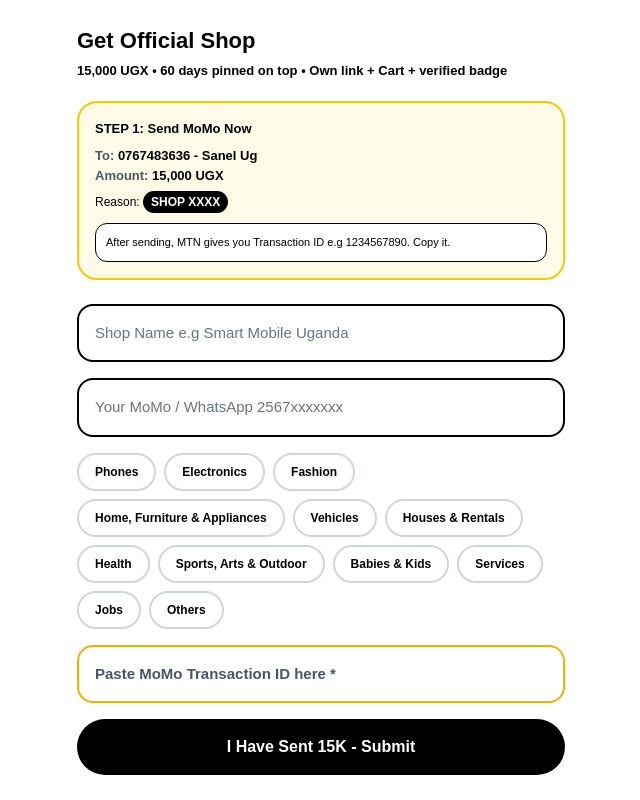
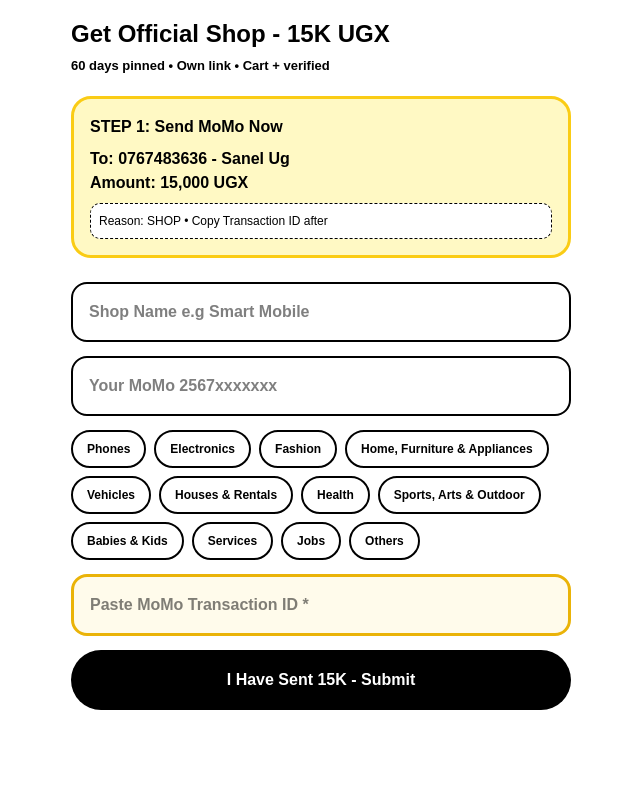
Before and after one commit to ssekanjakko-bot/Sanell, a Next.js app: page /create-shop in a window 1280 px wide. Shown: the whole page, without its empty margins (319-959 px from the left). Built offline with nearby package versions, Linux system fonts and the light colour scheme; no server answers.

Commit message:
Update page.tsx

```diff
--- a/app/create-shop/page.tsx
+++ b/app/create-shop/page.tsx
@@ -7,90 +7,39 @@
 const CATS = ['Phones','Electronics','Fashion','Home, Furniture & Appliances','Vehicles','Houses & Rentals','Health','Sports, Arts & Outdoor','Babies & Kids','Services','Jobs','Others']
 
 export default function CreateShop(){
-  const [user, setUser] = useState<any>(null)
-  const [name, setName] = useState('')
-  const [momo, setMomo] = useState('')
-  const [cats, setCats] = useState<string[]>([])
-  const [txId, setTxId] = useState('')
-  const [loading, setLoading] = useState(false)
+  const [user,setUser]=useState<any>(null)
+  const [name,setName]=useState('')
+  const [momo,setMomo]=useState('')
+  const [cats,setCats]=useState<string[]>([])
+  const [txId,setTxId]=useState('')
+  const [loading,setLoading]=useState(false)
+  useEffect(()=>{const u=onAuthStateChanged(auth,setUser);return()=>u()},[])
+  const toggle=(c:string)=>{ if(cats.includes(c)) setCats(cats.filter(x=>x!==c)); else{ if(cats.length>=2) return alert("Max 2"); setCats([...cats,c]) } }
+  const submit=async(e:any)=>{ e.preventDefault(); if(!user) return alert("Login"); await addDoc(collection(db,'shop_requests'),{sellerId:user.uid,sellerEmail:user.email,shopName:name,whatsapp:momo,categories:cats,amount:15000,momoTxId:txId,status:'pending',createdAt:serverTimestamp()}); alert("Sent! Verify in 5 mins"); location.href="/sell" }
 
-  useEffect(()=>{ const unsub = onAuthStateChanged(auth, u=>setUser(u)); return ()=>unsub() },[])
-
-  const toggleCat = (c:string)=>{
-    if(cats.includes(c)) setCats(cats.filter(x=>x!==c))
-    else { if(cats.length>=2) return alert("Max 2"); setCats([...cats,c]) }
-  }
-
-  const submit = async (e:any)=>{
-    e.preventDefault()
-    if(!user) return alert("Login first")
-    if(!txId.trim()) return alert("Paste MoMo Tx ID")
-    setLoading(true)
-    await addDoc(collection(db,'shop_requests'),{
-      sellerId: user.uid,
-      sellerEmail: user.email,
-      shopName: name,
-      whatsapp: momo,
-      categories: cats,
-      amount: 15000,
-      momoTxId: txId.trim(),
-      status: 'pending',
-      createdAt: serverTimestamp()
-    })
-    setLoading(false)
-    alert("✅ Request sent. We verify 15K then activate 5-15 mins.")
-    window.location.href="/sell"
-  }
+  const inputStyle = {background:'#ffffff', border:'2px solid #000000', color:'#000000', padding:'16px', borderRadius:'16px', width:'100%', fontSize:'16px', fontWeight:'600'} as any
 
   return (
-    <div className="min-h-screen bg-white text-black">
-      <div className="max-w-[520px] mx-auto p-4">
+    <div style={{minHeight:'100vh', background:'#ffffff', color:'#000000', padding:'16px'}}>
+      <div style={{maxWidth:'500px', margin:'0 auto'}}>
+        <h1 style={{fontWeight:'900', fontSize:'24px', color:'#000'}}>Get Official Shop - 15K UGX</h1>
+        <p style={{fontSize:'13px', color:'#000', marginTop:'4px', fontWeight:'600'}}>60 days pinned • Own link • Cart + verified</p>
 
-        <div className="mt-2">
-          <h1 className="font-black text-[22px]">Get Official Shop</h1>
-          <p className="text-[13px] text-black font-bold mt-1">15,000 UGX • 60 days pinned on top • Own link + Cart + verified badge</p>
+        <div style={{marginTop:'20px', background:'#FFF9C4', border:'3px solid #FACC15', borderRadius:'20px', padding:'16px'}}>
+          <p style={{fontWeight:'900', color:'#000'}}>STEP 1: Send MoMo Now</p>
+          <p style={{color:'#000', marginTop:'8px'}}><b>To: 0767483636 - Sanel Ug</b></p>
+          <p style={{color:'#000'}}><b>Amount: 15,000 UGX</b></p>
+          <p style={{color:'#000', fontSize:'12px', marginTop:'8px', background:'white', padding:'8px', borderRadius:'10px', border:'1px dashed black'}}>Reason: SHOP {momo.slice(-4)} • Copy Transaction ID after</p>
         </div>
 
-        {/* PAY BOX - NOW WHITE WITH YELLOW BORDER, NOT BLACK */}
-        <div className="mt-5 bg-yellow-50 border-2 border-yellow-400 rounded-[20px] p-4">
-          <p className="font-black text-[13px] text-black">STEP 1: Send MoMo Now</p>
-          <p className="text-[13px] mt-2 text-black"><span className="text-gray-600 font-bold">To:</span> <b>0767483636 - Sanel Ug</b></p>
-          <p className="text-[13px] text-black"><span className="text-gray-600 font-bold">Amount:</span> <b>15,000 UGX</b></p>
-          <p className="text-[12px] mt-2 text-black">Reason: <b className="bg-black text-white px-2 py-1 rounded-full">SHOP {momo.slice(-4) || 'XXXX'}</b></p>
-          <p className="text-[11px] mt-3 bg-white border p-2.5 rounded-xl text-black">After sending, MTN gives you Transaction ID e.g 1234567890. Copy it.</p>
-        </div>
-
-        <form onSubmit={submit} className="mt-6 space-y-4">
-          <input
-            value={name}
-            onChange={e=>setName(e.target.value)}
-            placeholder="Shop Name e.g Smart Mobile Uganda"
-            className="w-full bg-white border-2 border-black p-4 rounded-2xl text-[15px] text-black placeholder:text-gray-500 outline-none"
-            required
-          />
-          <input
-            value={momo}
-            onChange={e=>setMomo(e.target.value)}
-            placeholder="Your MoMo / WhatsApp 2567xxxxxxx"
-            className="w-full bg-white border-2 border-black p-4 rounded-2xl text-[15px] text-black placeholder:text-gray-500 outline-none"
-            required
-          />
-
-          <div className="flex flex-wrap gap-2">
-            {CATS.map(c=>(
-              <button type="button" key={c} onClick={()=>toggleCat(c)} className={`text-[12px] px-4 py-2 rounded-full border-2 font-black ${cats.includes(c)?'bg-black text-white border-black':'bg-white text-black border-gray-300'}`}>{c}</button>
-            ))}
+        <form onSubmit={submit} style={{marginTop:'24px', display:'flex', flexDirection:'column', gap:'14px'}}>
+          <input style={inputStyle} value={name} onChange={e=>setName(e.target.value)} placeholder="Shop Name e.g Smart Mobile" required />
+          <input style={inputStyle} value={momo} onChange={e=>setMomo(e.target.value)} placeholder="Your MoMo 2567xxxxxxx" required />
+          <div style={{display:'flex', flexWrap:'wrap', gap:'8px'}}>
+            {CATS.map(c=><button key={c} type="button" onClick={()=>toggle(c)} style={{padding:'8px 14px', borderRadius:'999px', border:'2px solid black', background:cats.includes(c)?'black':'white', color:cats.includes(c)?'white':'black', fontWeight:'900', fontSize:'12px'}}>{c}</button>)}
           </div>
-
-          <input
-            value={txId}
-            onChange={e=>setTxId(e.target.value)}
-            placeholder="Paste MoMo Transaction ID here *"
-            className="w-full bg-white border-2 border-yellow-500 p-4 rounded-2xl text-[15px] text-black placeholder:text-gray-600 font-bold outline-none"
-            required
-          />
-
-          <button disabled={loading} className="w-full bg-black text-white py-4 rounded-full font-black text-[16px]">{loading?'Sending...':'I Have Sent 15K - Submit'}</button>
+          <input style={{...inputStyle, border:'3px solid #EAB308', background:'#FFFBEB'}} value={txId} onChange={e=>setTxId(e.target.value)} placeholder="Paste MoMo Transaction ID *" required />
+          <button style={{background:'black', color:'white', padding:'18px', borderRadius:'999px', fontWeight:'900', fontSize:'16px'}} disabled={loading}>{loading?'Sending...':'I Have Sent 15K - Submit'}</button>
         </form>
       </div>
     </div>
```
